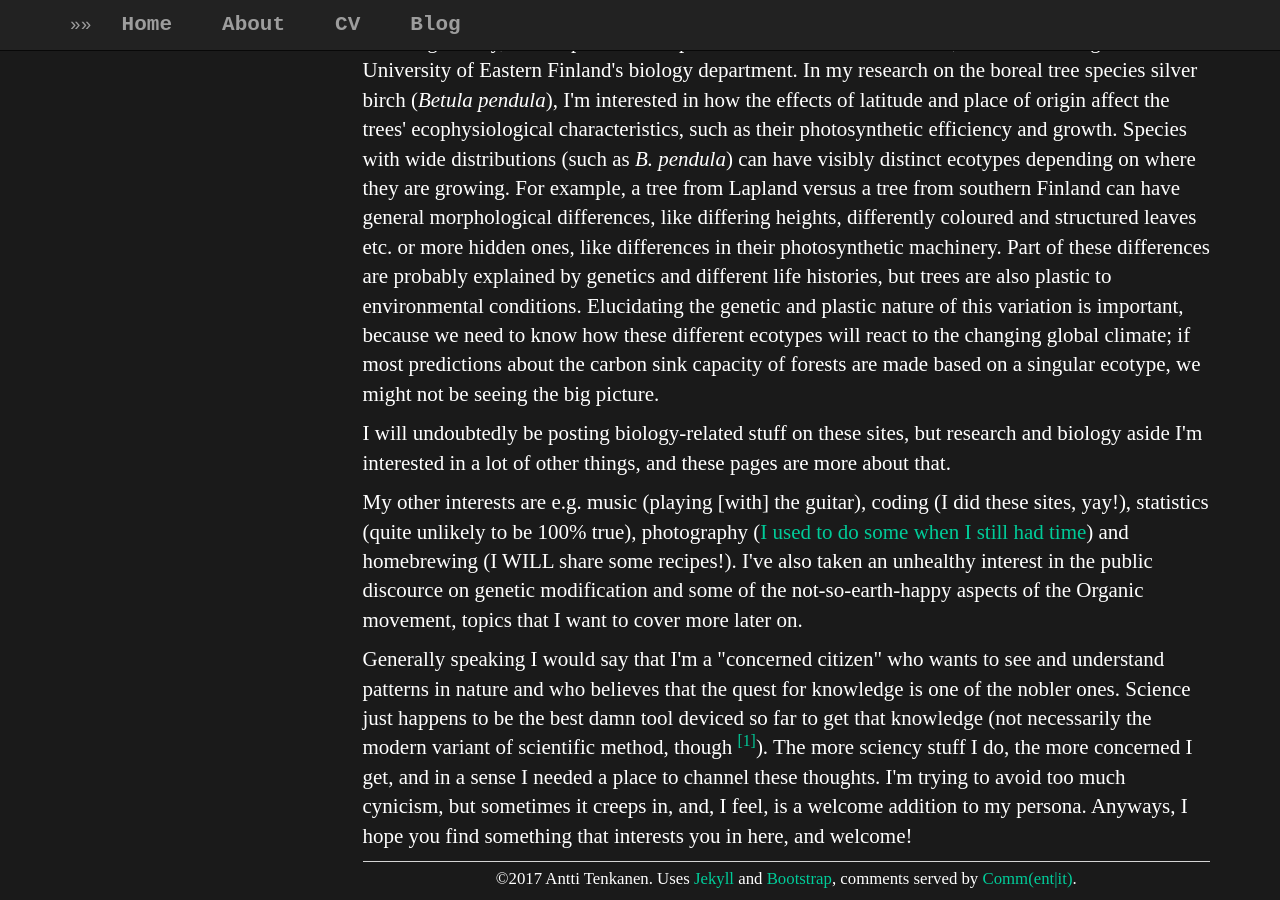
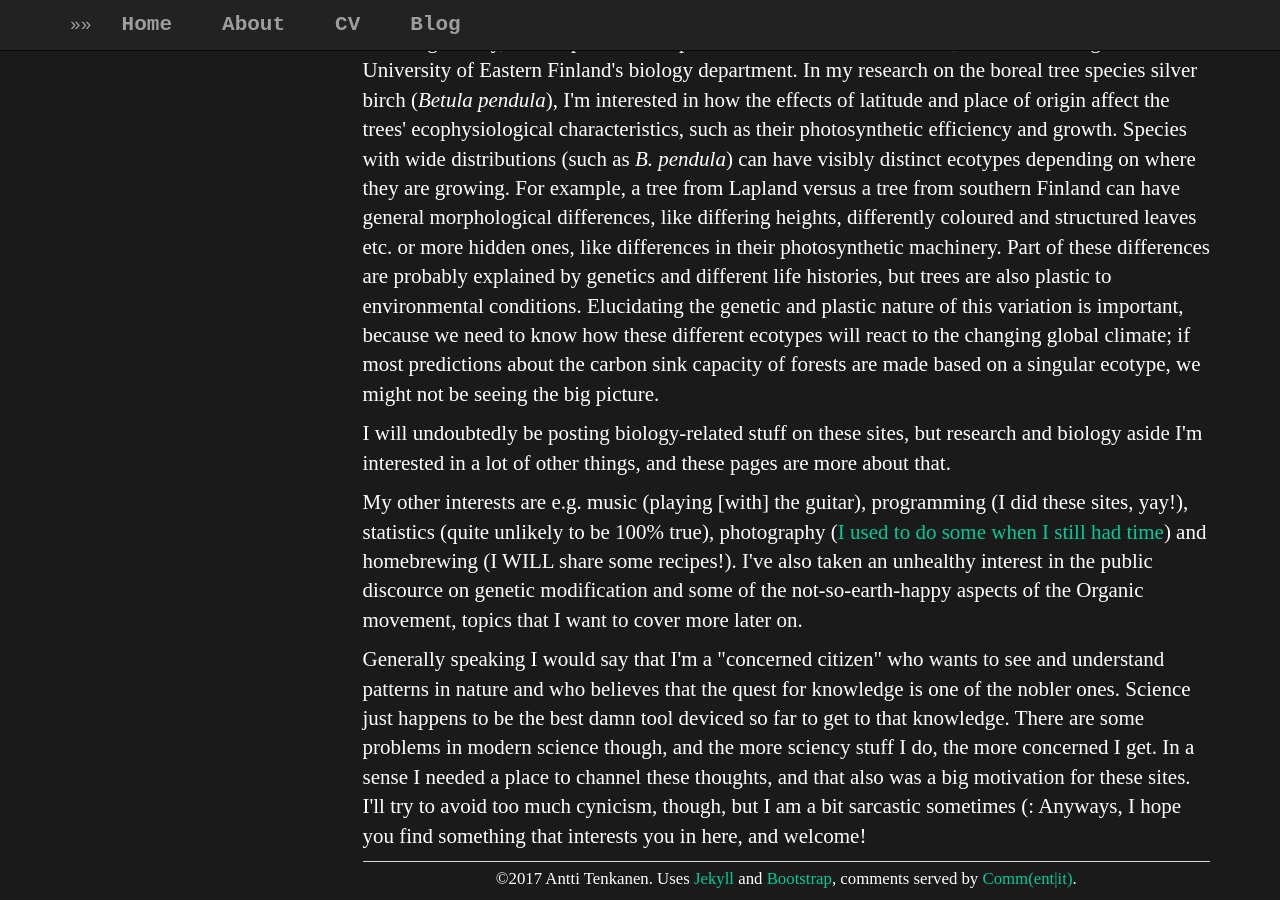
Before and after one commit to plantecophys/plantecophys, a Jekyll site: the page built from about/index.html, in a window 1280 px wide and 900 px high, scrolled down 588 px. Built offline with Jekyll 4.4.1, drawn with Linux system fonts in a browser that asks for light colours.

Commit message:
Update index.html

```diff
--- a/about/index.html
+++ b/about/index.html
@@ -8,5 +8,5 @@
 <p>Well, the short story is that I'm Antti and these sites are kind of like a personal diary, aimed mainly for myself and my friends.</p>
 <p>The longer story, from a professional point of view: I'm a PhD student, and I'm working at the University of Eastern Finland's biology department. In my research on the boreal tree species silver birch (<i>Betula pendula</i>), I'm interested in how the effects of latitude and place of origin affect the trees' ecophysiological characteristics, such as their photosynthetic efficiency and growth. Species with wide distributions (such as <i>B. pendula</i>) can have visibly distinct ecotypes depending on where they are growing. For example, a tree from Lapland versus a tree from southern Finland can have general morphological differences, like differing heights, differently coloured and structured leaves etc. or more hidden ones, like differences in their photosynthetic machinery. Part of these differences are probably explained by genetics and different life histories, but trees are also plastic to environmental conditions. Elucidating the genetic and plastic nature of this variation is important, because we need to know how these different ecotypes will react to the changing global climate; if most predictions about the carbon sink capacity of forests are made based on a singular ecotype, we might not be seeing the big picture.</p>
 <p> I will undoubtedly be posting biology-related stuff on these sites, but research and biology aside I'm interested in a lot of other things, and these pages are more about that.</p>
-<p>My other interests are e.g. music (playing [with] the guitar), coding (I did these sites, yay!), statistics (quite unlikely to be 100% true), photography (<a href="https://www.flickr.com/photos/gambina/">I used to do some when I still had time</a>) and homebrewing (I WILL share some recipes!). I've also taken an unhealthy interest in the public discource on genetic modification and some of the not-so-earth-happy aspects of the Organic movement, topics that I want to cover more later on.</p>
-<p>Generally speaking I would say that I'm a "concerned citizen" who wants to see and understand patterns in nature and who believes that the quest for knowledge is one of the nobler ones. Science just happens to be the best damn tool deviced so far to get that knowledge (not necessarily the modern variant of scientific method, though <sup><a href="http://www.nature.com/news/young-talented-and-fed-up-scientists-tell-their-stories-1.20872">[1]</a></sup>). The more sciency stuff I do, the more concerned I get, and in a sense I needed a place to channel these thoughts. I'm trying to avoid too much cynicism, but sometimes it creeps in, and, I feel, is a welcome addition to my persona. Anyways, I hope you find something that interests you in here, and welcome!</p>
+<p>My other interests are e.g. music (playing [with] the guitar), programming (I did these sites, yay!), statistics (quite unlikely to be 100% true), photography (<a href="https://www.flickr.com/photos/gambina/">I used to do some when I still had time</a>) and homebrewing (I WILL share some recipes!). I've also taken an unhealthy interest in the public discource on genetic modification and some of the not-so-earth-happy aspects of the Organic movement, topics that I want to cover more later on.</p>
+<p>Generally speaking I would say that I'm a "concerned citizen" who wants to see and understand patterns in nature and who believes that the quest for knowledge is one of the nobler ones. Science just happens to be the best damn tool deviced so far to get to that knowledge. There are some problems in modern science though, and the more sciency stuff I do, the more concerned I get. In a sense I needed a place to channel these thoughts, and that also was a big motivation for these sites. I'll try to avoid too much cynicism, though, but I am a bit sarcastic sometimes (: Anyways, I hope you find something that interests you in here, and welcome!</p>
```
